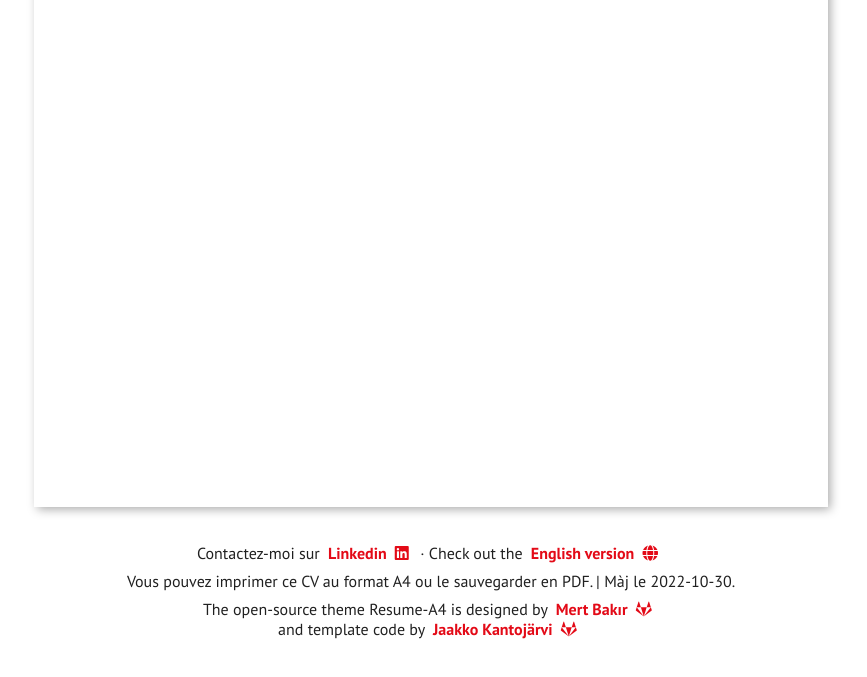
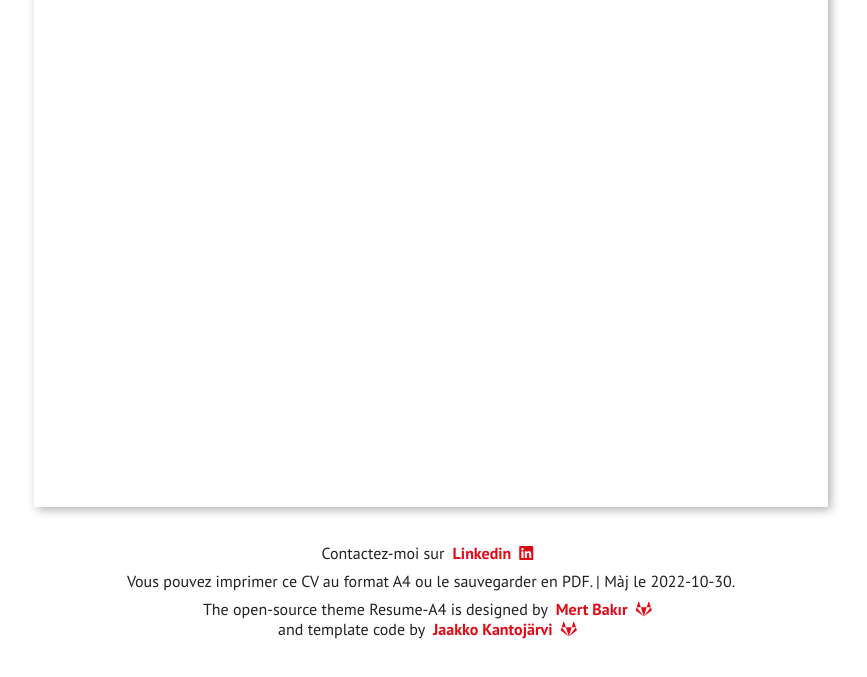
Before and after one commit to rdubreuil/rdubreuil.github.io, a plain HTML site: page index.html in a window 1280 px wide. Shown: the part 1786-2463 px from the top of the page, without its empty margins (209-1076 px from the left). Drawn offline with Linux system fonts and the light colour scheme.

Commit message:
Correction erreur dans le titre de page, lien vers la version anglaise commenté (pas opérationnelle)

```diff
--- a/index.html
+++ b/index.html
@@ -15,7 +15,7 @@
 
 
 
-	<title itemprop="name">CV | ROMAIN DUBREUI</title>
+	<title itemprop="name">CV | ROMAIN DUBREUIL</title>
 </head>
 
 <body>
@@ -298,14 +298,6 @@ Offre menée du début (réception des spécifications client) à la fin (remise
 		</a>
 	</span>
 
-	<span class="footer-link">
-		Check out the
-		<a href="https://rdubreuil.github.io/resume" class="no-external-icon">
-			<span>English version </span>
-			<i class="fas fa-globe"></i>
-		</a>
-	</span>
-
 </span>
 
 
```
